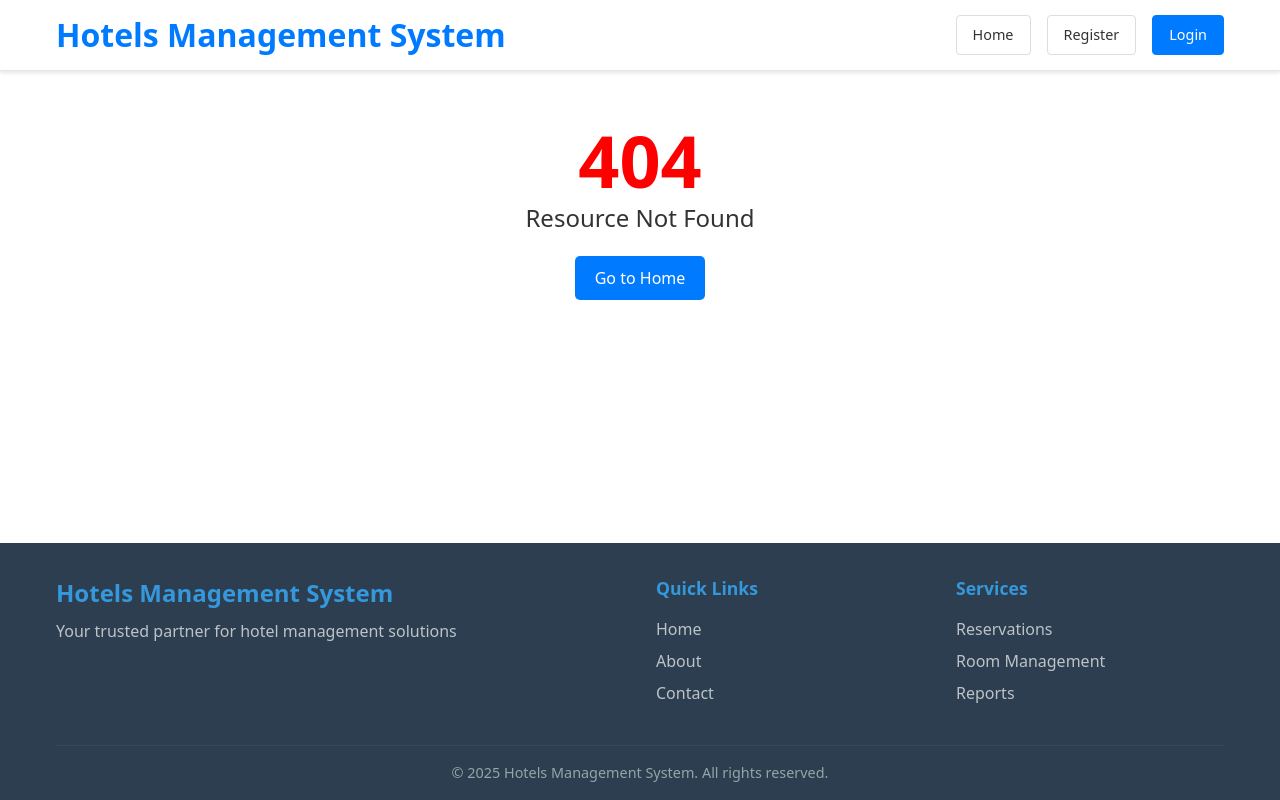
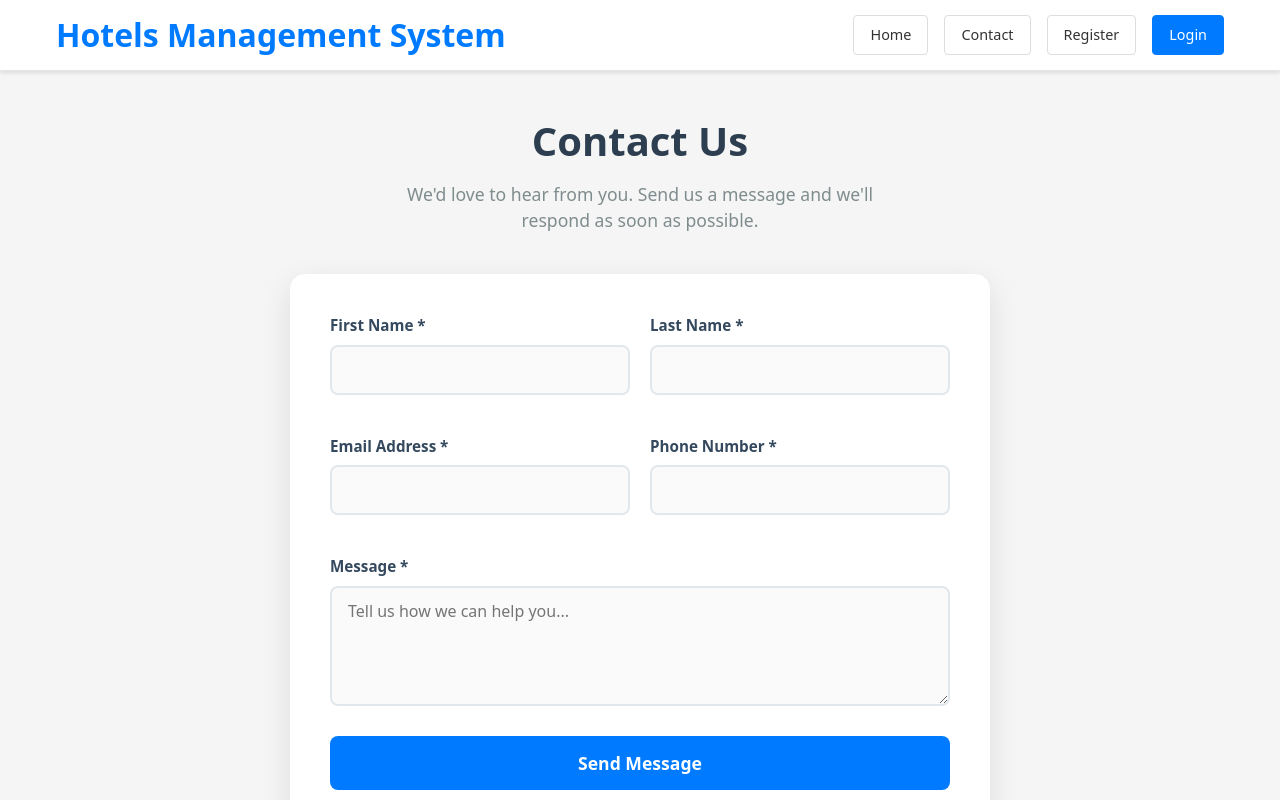
Before and after one commit to GrigorM-debug/HotelsManagementSystem, a React (Vite) app in the folder src/HotelsManagementSystem.Client/: page /contact in a window 1280 px wide. Shown: the top 800 px of the page. Built offline with nearby package versions, Linux system fonts and the light colour scheme; no server answers.

Commit message:
Implemented the contact component and form action

```diff
--- a/src/HotelsManagementSystem.Client/src/App.jsx
+++ b/src/HotelsManagementSystem.Client/src/App.jsx
@@ -14,6 +14,7 @@ import NonAuthenticatedUser from "./components/Route-Guards/NonAuthenticatedUser
 import AdminDashboard from "./components/Dashboards/AdminDashBoard/AdminDashboard";
 import ReceptionistDashBoard from "./components/Dashboards/ReceptionistDashBoard/ReceptionistDashBoard";
 import NotFound404 from "./components/StatusCodePages/404";
+import Contact from "./components/Contact/Contact";
 
 function App() {
   return (
@@ -25,6 +26,7 @@ function App() {
             <main className="main-content">
               <Routes>
                 <Route path="/" element={<Home />} />
+                <Route path="/contact" element={<Contact />} />
                 <Route path="/404" element={<NotFound404 />} />
                 <Route path="*" element={<NotFound404 />} />
                 <Route element={<NonAuthenticatedUser />}>
--- /dev/null
+++ b/src/HotelsManagementSystem.Client/src/actions/contact/contact_form_action.js
@@ -0,0 +1,33 @@
+import { validateContactForm } from "../../validations/contact/contact_form_validations";
+
+export function contactFormAction(prevState, formData) {
+  const validation = validateContactForm(formData);
+
+  if (!validation.isValid) {
+    return {
+      success: false,
+      message: "Please fix the errors below.",
+      errors: validation.errors,
+      data: {
+        firstName: formData.get("firstName"),
+        lastName: formData.get("lastName"),
+        email: formData.get("email"),
+        phoneNumber: formData.get("phoneNumber"),
+        message: formData.get("message"),
+      },
+    };
+  }
+
+  console.log("Submitted contact form data: ", {
+    firstName: formData.get("firstName"),
+    lastName: formData.get("lastName"),
+    email: formData.get("email"),
+    phoneNumber: formData.get("phoneNumber"),
+    message: formData.get("message"),
+  });
+
+  return {
+    success: true,
+    message: "Your message has been sent successfully!",
+  };
+}
--- /dev/null
+++ b/src/HotelsManagementSystem.Client/src/components/Contact/Contact.jsx
@@ -0,0 +1,116 @@
+import styles from "./Contact.module.css";
+import { useActionState } from "react";
+import { contactFormAction } from "../../actions/contact/contact_form_action";
+
+export default function Contact() {
+  const [state, formAction, isPending] = useActionState(
+    contactFormAction,
+    null
+  );
+
+  return (
+    <div className={styles.contact}>
+      <div className={styles.contactHeader}>
+        <h2>Contact Us</h2>
+        <p>
+          We'd love to hear from you. Send us a message and we'll respond as
+          soon as possible.
+        </p>
+      </div>
+
+      <form className={styles.contactForm} action={formAction}>
+        {state?.message && (
+          <div className={state.success ? styles.success : styles.error}>
+            {state.message}
+          </div>
+        )}
+        <div className={styles.formRow}>
+          <div className={styles.formGroup}>
+            <label htmlFor="firstName">First Name *</label>
+            <input
+              type="text"
+              id="firstName"
+              name="firstName"
+              required
+              disabled={isPending}
+              defaultValue={state?.data?.firstName}
+            />
+            {state?.errors?.firstName && (
+              <div className={styles.fieldError}>{state.errors.firstName}</div>
+            )}
+          </div>
+          <div className={styles.formGroup}>
+            <label htmlFor="lastName">Last Name *</label>
+            <input
+              type="text"
+              id="lastName"
+              name="lastName"
+              required
+              disabled={isPending}
+              defaultValue={state?.data?.lastName}
+            />
+            {state?.errors?.lastName && (
+              <div className={styles.fieldError}>{state.errors.lastName}</div>
+            )}
+          </div>
+        </div>
+
+        <div className={styles.formRow}>
+          <div className={styles.formGroup}>
+            <label htmlFor="email">Email Address *</label>
+            <input
+              type="email"
+              id="email"
+              name="email"
+              required
+              disabled={isPending}
+              defaultValue={state?.data?.email}
+            />
+            {state?.errors?.email && (
+              <div className={styles.fieldError}>{state.errors.email}</div>
+            )}
+          </div>
+          <div className={styles.formGroup}>
+            <label htmlFor="phoneNumber">Phone Number *</label>
+            <input
+              type="tel"
+              id="phoneNumber"
+              name="phoneNumber"
+              required
+              disabled={isPending}
+              defaultValue={state?.data?.phoneNumber}
+            />
+            {state?.errors?.phoneNumber && (
+              <div className={styles.fieldError}>
+                {state.errors.phoneNumber}
+              </div>
+            )}
+          </div>
+        </div>
+
+        <div className={styles.formGroup}>
+          <label htmlFor="message">Message *</label>
+          <textarea
+            id="message"
+            name="message"
+            required
+            placeholder="Tell us how we can help you..."
+            disabled={isPending}
+            defaultValue={state?.data?.message}
+          ></textarea>
+          {state?.errors?.message && (
+            <div className={styles.fieldError}>{state.errors.message}</div>
+          )}
+        </div>
+
+        <button
+          type="submit"
+          className={styles.submitButton}
+          disabled={isPending}
+        >
+          {isPending ? "Sending..." : "Send Message"}
+        </button>
+      </form>
+    </div>
+  );
+}
--- /dev/null
+++ b/src/HotelsManagementSystem.Client/src/components/Contact/Contact.module.css
@@ -0,0 +1,153 @@
+.contact {
+  display: flex;
+  flex-direction: column;
+  align-items: center;
+  padding: 40px 20px;
+  min-height: 80vh;
+  background-color: #f5f5f5;
+}
+
+.contactHeader {
+  text-align: center;
+  margin-bottom: 40px;
+}
+
+.contactHeader h2 {
+  font-size: 2.5rem;
+  color: #2c3e50;
+  margin-bottom: 10px;
+  font-weight: 600;
+}
+
+.contactHeader p {
+  color: #7f8c8d;
+  font-size: 1.1rem;
+  max-width: 500px;
+}
+
+.contactForm {
+  width: 100%;
+  max-width: 700px;
+  background: white;
+  padding: 40px;
+  border-radius: 15px;
+  box-shadow: 0 10px 30px rgba(0, 0, 0, 0.1);
+}
+
+.formRow {
+  display: grid;
+  grid-template-columns: 1fr 1fr;
+  gap: 20px;
+  margin-bottom: 20px;
+}
+
+.formGroup {
+  display: flex;
+  flex-direction: column;
+  margin-bottom: 20px;
+}
+
+.formGroup label {
+  font-weight: 600;
+  color: #34495e;
+  margin-bottom: 8px;
+  font-size: 0.95rem;
+}
+
+.formGroup input,
+.formGroup textarea {
+  padding: 12px 16px;
+  border: 2px solid #e1e8ed;
+  border-radius: 8px;
+  font-size: 1rem;
+  transition: all 0.3s ease;
+  font-family: inherit;
+  color: black;
+  background-color: #fafafa;
+}
+
+.formGroup input:focus,
+.formGroup textarea:focus {
+  outline: none;
+  border-color: #3498db;
+  box-shadow: 0 0 0 3px rgba(52, 152, 219, 0.1);
+}
+
+.formGroup textarea {
+  min-height: 120px;
+  resize: vertical;
+}
+
+.submitButton {
+  background: #007bff;
+  color: white;
+  border: none;
+  padding: 15px 40px;
+  border-radius: 8px;
+  font-size: 1.1rem;
+  font-weight: 600;
+  cursor: pointer;
+  transition: all 0.3s ease;
+  width: 100%;
+  margin-top: 10px;
+}
+
+.submitButton:hover {
+  transform: translateY(-2px);
+  box-shadow: 0 5px 15px rgba(52, 152, 219, 0.3);
+}
+
+.submitButton:active {
+  transform: translateY(0);
+}
+
+.success {
+  margin-top: 1rem;
+  padding: 0.75rem;
+  background-color: #d4edda;
+  color: #155724;
+  border: 1px solid #c3e6cb;
+  border-radius: 4px;
+  text-align: center;
+}
+
+.error {
+  margin-top: 1rem;
+  padding: 0.75rem;
+  background-color: #f8d7da;
+  color: #721c24;
+  border: 1px solid #f5c6cb;
+  border-radius: 4px;
+  text-align: center;
+}
+
+.inputError {
+  border-color: #dc3545 !important;
+  box-shadow: 0 0 0 2px rgba(220, 53, 69, 0.25) !important;
+}
+
+.fieldError {
+  margin-top: 0.25rem;
+  font-size: 0.875rem;
+  color: #dc3545;
+  display: block;
+}
+
+@media (max-width: 768px) {
+  .contact {
+    padding: 20px 15px;
+  }
+
+  .contactForm {
+    padding: 30px 20px;
+  }
+
+  .formRow {
+    grid-template-columns: 1fr;
+    gap: 0;
+  }
+
+  .contactHeader h2 {
+    font-size: 2rem;
+  }
+}
--- a/src/HotelsManagementSystem.Client/src/components/Navigation/Navigation.jsx
+++ b/src/HotelsManagementSystem.Client/src/components/Navigation/Navigation.jsx
@@ -50,6 +50,17 @@ export default function Navigation() {
             Home
           </NavLink>
 
+          <NavLink
+            to="/contact"
+            className={({ isActive }) =>
+              isActive
+                ? `${styles.navButton} ${styles.activeButton}`
+                : styles.navButton
+            }
+          >
+            Contact
+          </NavLink>
+
           {isAuthenticated ? (
             <>
               <button
```
